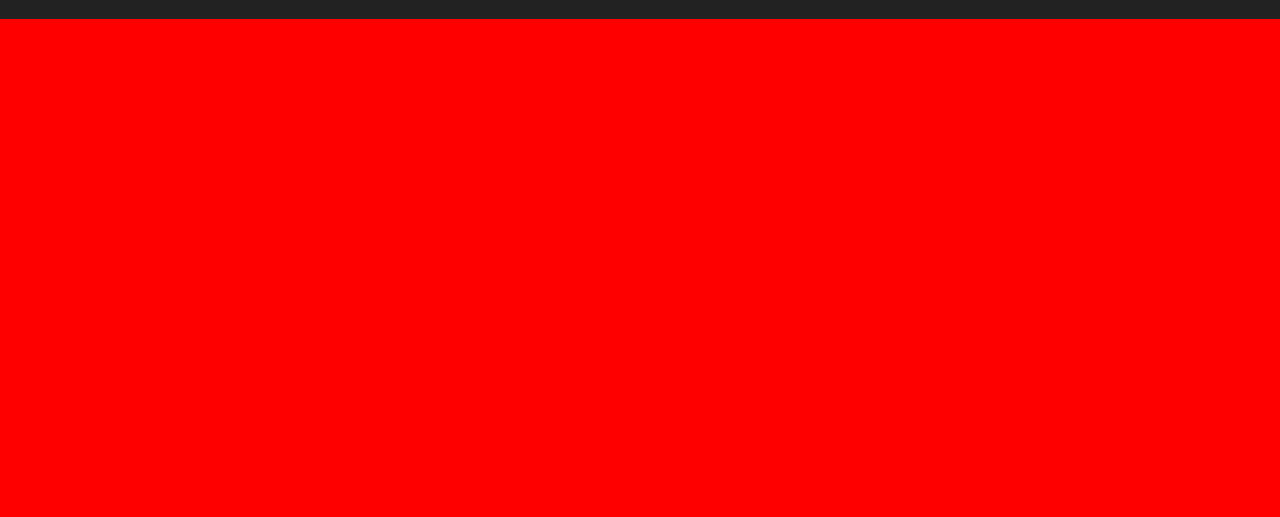
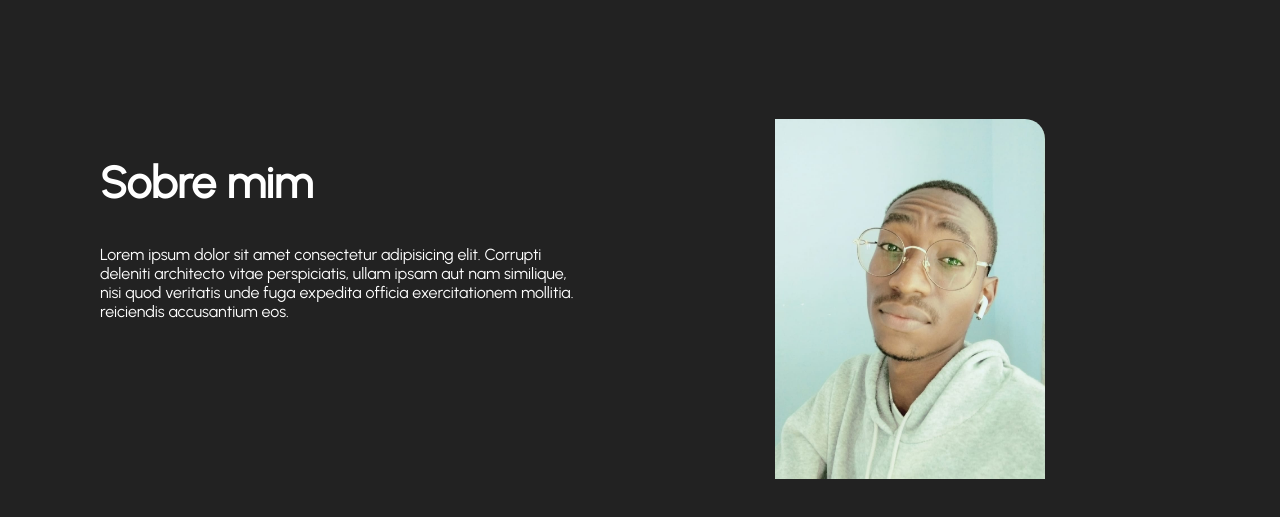
Before and after one commit to sakalasimao/porftifolio, a plain HTML site: page index.html in a window 1280 px wide. Shown: the part 781-1298 px from the top of the page. Drawn offline with nearby package versions, Linux system fonts and the light colour scheme; a web font is replaced by a local one.

Commit message:
Colocando minha foto

```diff
--- a/index.html
+++ b/index.html
@@ -24,7 +24,7 @@
 
       <div class="container2">
         <p><span>.</span> BOOTSTRAP</p>
-        <p><span>.</span> REACT</p>
+        <p><span>.</span> VUE JS</p>
         <p><span>.</span> SQL</p>
         <p><span>.</span> PHP</p>
       </div>
@@ -42,8 +42,15 @@
       </ul>
     </nav>
 
-    <section>
-    <!--   <p>OLLLA</p> -->
+    <section class="about-me">
+      <div class="container">
+        <h1>Sobre mim</h1>
+        <p>Lorem ipsum dolor sit amet consectetur adipisicing elit. Corrupti deleniti architecto vitae perspiciatis,
+          ullam ipsam aut nam similique, nisi quod veritatis unde fuga expedita officia exercitationem mollitia. <br> reiciendis accusantium eos.</p>
+      </div>
+      <div class="img-container">
+        <img src="assets/myimg.jpeg" alt="Sakala Simão">
+      </div>
     </section>
 
     <script>
--- a/style.css
+++ b/style.css
@@ -10,7 +10,7 @@
   --blue: #3c486b;
   --branco: #dcdada;
   --bootstrap-color: #8C76F4;
-  --react-color: #5ED3F3;
+  --react-color: #5ef37c;
   --sql-color: #00718A;
   --php-color: #687AB1;
 
@@ -151,10 +151,28 @@ nav ul a:hover {
   transition: 1s;
 }
 
-section {
-  height: 750px;
-  background-color: red;
+.about-me {
+  display: flex;
+  padding: 100px;
 }
+
+.about-me .container{
+  width: 50%;
+  padding-right: 50px;
+}
+.about-me .img-container{
+  width: 50%;
+  text-align: center;
+}
+
+.about-me .img-container img{
+  width: 50%;
+  border-top-right-radius: 20px;
+
+}
+
+
+
 
 
 /* RESPONSIVIDADE */
```
Also changed, not shown: assets/myimg.jpeg (added).
